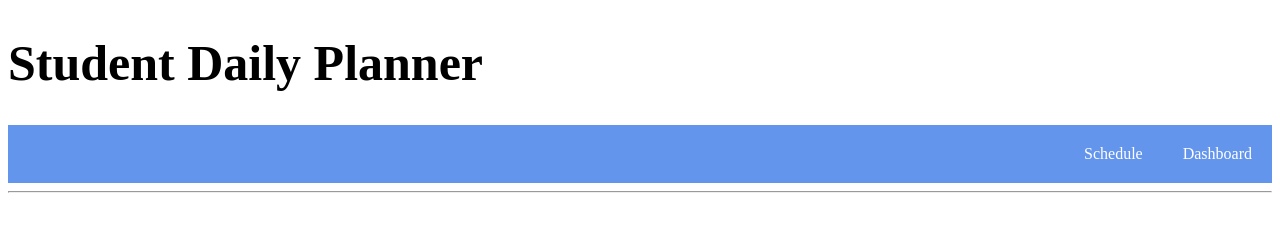
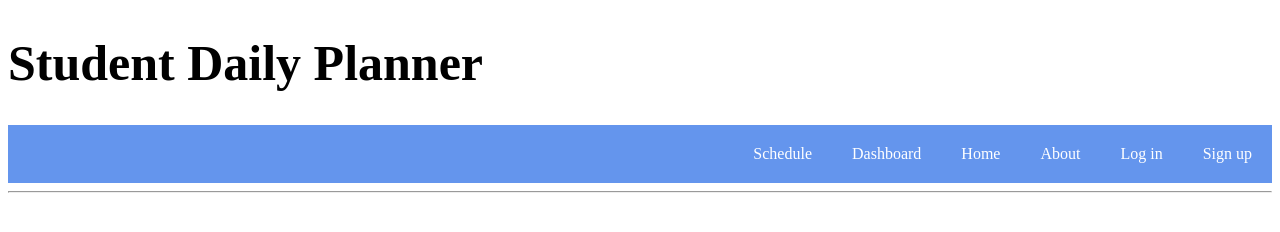
Before and after one commit to jwongboi/dailystudentplanner, a plain HTML site: page schedule.html in a window 1280 px wide. Drawn offline with Linux system fonts and the light colour scheme.

Commit message:
Update schedule.html

```diff
--- a/schedule.html
+++ b/schedule.html
@@ -9,9 +9,12 @@
   <body>
     <h1>Student Daily Planner</h1>
     <nav class="bar">
+      <a href="signupemail.html" class="bar-item">Sign up</a>
+      <a href="login.html" class="bar-item">Log in</a>
+      <a href="about.html" class="bar-item">About</a>
+      <a href="index.html" class="bar-item">Home</a>
       <a href="dashboard.html" class="bar-item">Dashboard</a>
-      <a href="schedule.html" class="bar-item">Schedule</a>
-
+      <a href="dashboard.html" class="bar-item">Schedule</a>
     </nav>
   <hr>
   </body>
```
